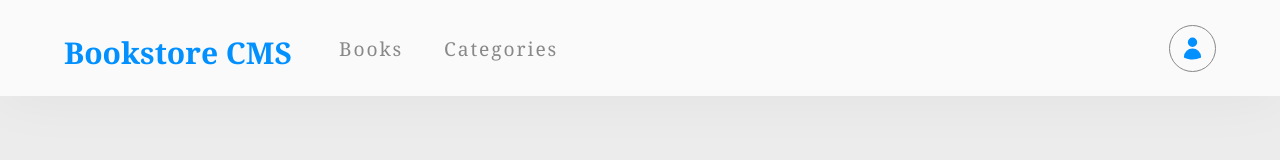
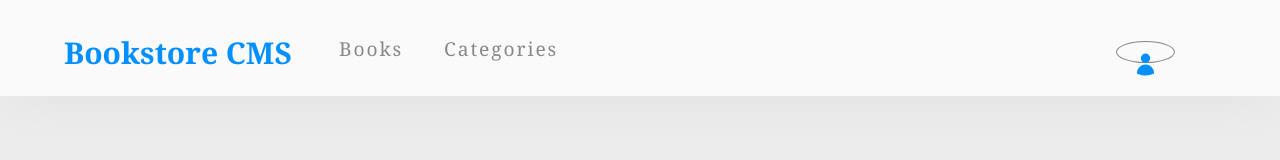
Before and after one commit to microvese-projects/bookstore-cra, a React (Create React App) app: page /profile in a window 1280 px wide. Shown: the top 160 px of the page. Built offline with nearby package versions, Linux system fonts and the light colour scheme.

Commit message:
Fix linters

```diff
--- a/src/App.css
+++ b/src/App.css
@@ -35,6 +35,17 @@ nav {
   font-size: 1.875rem;
   font-weight: bold;
   color: #0290ff;
+}
+
+.contact a {
+  width: max-content;
+  height: max-content;
+  display: grid;
+  margin: 0;
+  place-items: center;
+  padding: 10px;
+  border: 1px solid var(--dark-gray);
+  border-radius: 50%;
 }
 
 .navbar a {
@@ -292,17 +303,6 @@ form {
   margin-left: auto;
 }
 
-.contact a {
-  width: max-content;
-  height: max-content;
-  display: grid;
-  margin: 0;
-  place-items: center;
-  padding: 10px;
-  border: 1px solid var(--dark-gray);
-  border-radius: 50%;
-}
-
 svg {
   color: #0290ff;
   height: 25px;
```
